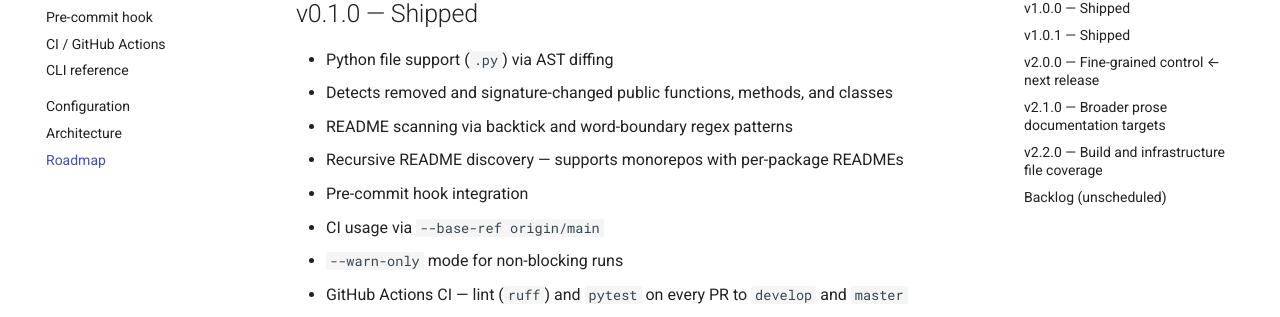
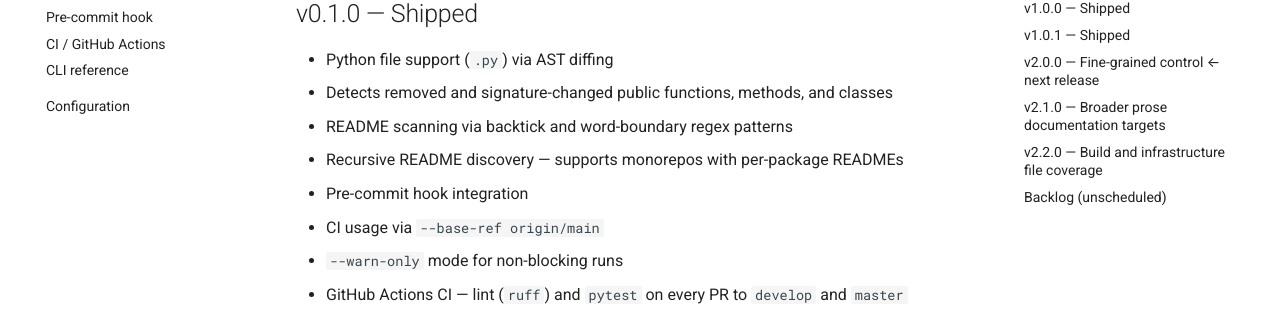
Before and after one commit to sachn1/readme-drift, an MkDocs documentation site: the page built from docs/roadmap.md, in a window 1280 px wide. Shown: the part 184-501 px from the top of the page. Built offline with MkDocs 1.6.1 and Material for MkDocs 9.7.7, drawn with Linux system fonts in a browser that asks for light colours; comment, search, counter and statistics services are not loaded.

Commit message:
fix: tag push, CI reproducibility, and docs nav cleanup

```diff
--- a/mkdocs.yml
+++ b/mkdocs.yml
@@ -30,14 +30,16 @@
     - CI / GitHub Actions: usage/ci.md
     - CLI reference: usage/cli-reference.md
   - Configuration: configuration.md
-  - Architecture: architecture.md
-  - Roadmap: roadmap.md
 
 markdown_extensions:
   - admonition
   - pymdownx.highlight:
       anchor_linenums: true
-  - pymdownx.superfences
+  - pymdownx.superfences:
+      custom_fences:
+        - name: mermaid
+          class: mermaid
+          format: !!python/name:pymdownx.superfences.fence_code_format
   - pymdownx.inlinehilite
   - tables
   - attr_list
```
Also changed, not shown: 3 other files.
